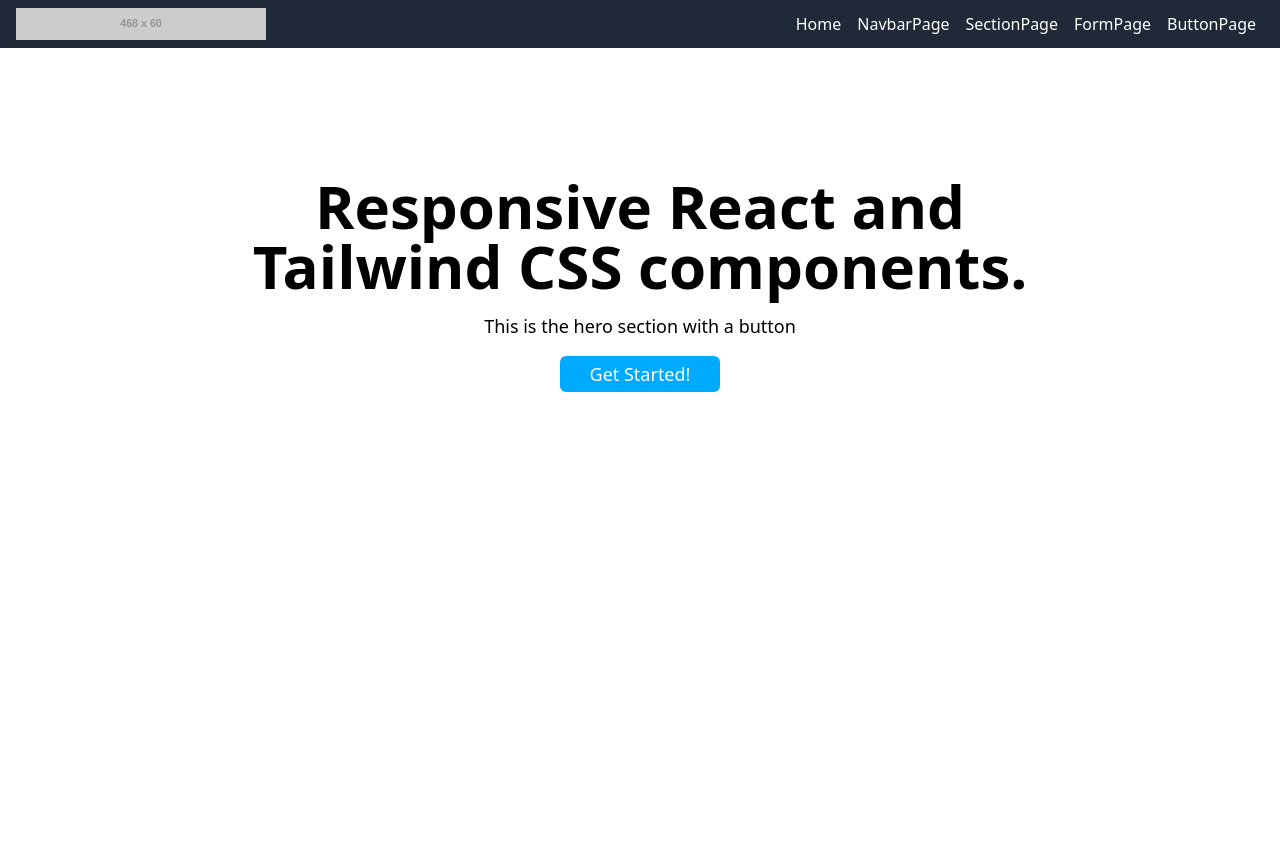
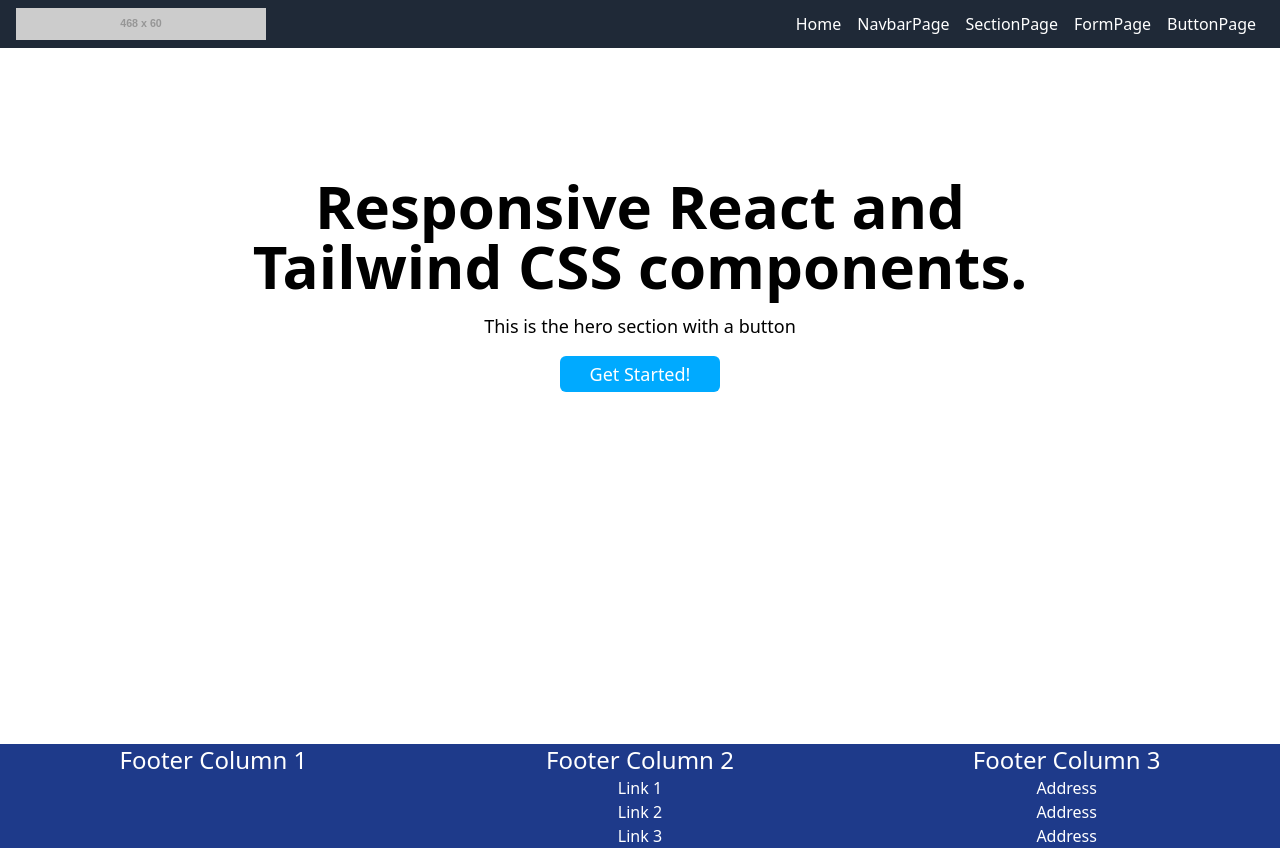
Before and after one commit to kapilannava/react-tailwind-component-library, a React (Create React App) app: page / in a window 1280 px wide. Before the commit the page ends 800 px from the top, so only its background shows below. Built offline with nearby package versions, Linux system fonts and the light colour scheme.

Commit message:
Added footer to Homepage

```diff
--- a/src/Home.js
+++ b/src/Home.js
@@ -1,11 +1,13 @@
 import React from 'react'
 import Hero from './components/Hero'
+import Footer from './components/Footer'
 
 const Home = () => {
     return (
-        <div>
+            <div className="flex flex-col h-screen justify-between">
             <Hero />
-        </div>
+<Footer />
+</div>
     )
 }
 
```
Also changed, not shown: 1 other file (tests, documents, lock files or other folders).
